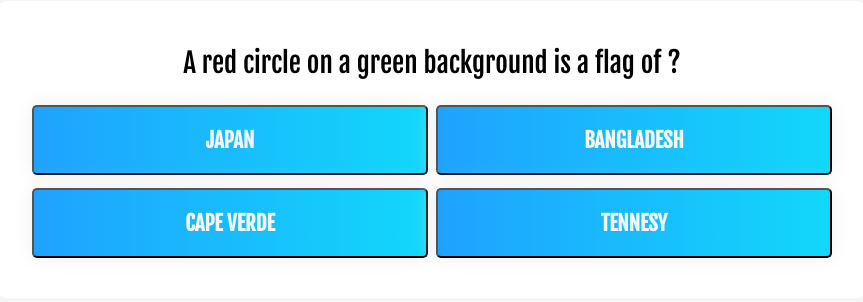
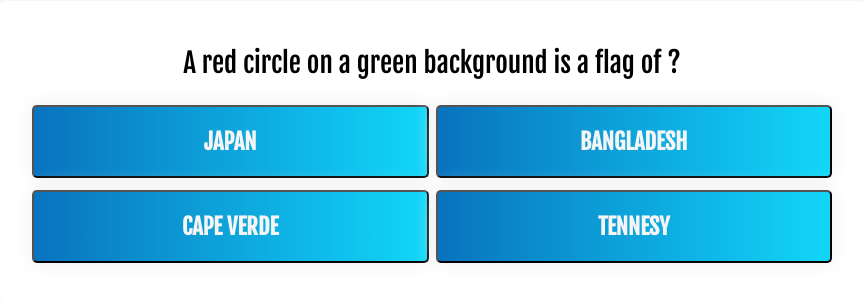
Before and after one commit to Code-Institute-Submissions/-casperelyan-my_first_java_project_AugResub, a plain HTML site: page index.html in a window 1280 px wide. Both pictures are taken after a click on the button "START". Shown: the part 276-578 px from the top of the page, without its empty margins (208-1071 px from the left). Drawn offline with Linux system fonts and the light colour scheme; files that its build step writes are made by us from their sources.

Commit message:
CSS edit

```diff
--- a/assets/css/style.css
+++ b/assets/css/style.css
@@ -57,13 +57,13 @@ header
   .btn-grid {
     display: grid;
     grid-template-columns: 1fr 1fr;
-    gap: 8px;
+    gap: 7px;
     margin: auto;
   }
 
   .btn {
    /*buttons style copied from https://gradientbuttons.colorion.com */
-    background-image: linear-gradient(to right, #1FA2FF 0%, #12D8FA  51%, #1FA2FF  100%);
+    background-image: linear-gradient(to right, #0973be 0%, #12D8FA  51%, #1FA2FF  100%);
     padding: 20px 35px;
     margin-bottom: 5px;
     text-align: center;
@@ -71,7 +71,7 @@ header
     font-family: "Fjalla One", "Arial", "Helvetica", sans-serif;
     text-transform: uppercase;
     transition: 0.5s;
-    font-size: 1.3rem;
+    font-size: 1.4rem;
     background-size: 200% auto;
     color: whitesmoke;
     box-shadow: 0 0 20px #eee;
--- a/assets/js/script.js
+++ b/assets/js/script.js
@@ -1,5 +1,5 @@
-const startButton = document.getElementById('start-btn')
-const nextButton = document.getElementById('next-btn')
+const startButton = document.getElementById('start-button')
+const nextButton = document.getElementById('next-button')
 const questionContainerElement = document.getElementById('question-container')
 const questionElement = document.getElementById('question')
 const answerButtonsElement = document.getElementById('answer-buttons')
--- a/index.html
+++ b/index.html
@@ -36,8 +36,8 @@
         </div>
       </div>
       <div class="controls">
-        <button id="start-btn" class="start-btn btn">Start</button>
-        <button id="next-btn" class="next-btn btn hide">Next</button>
+        <button id="start-button" class="start-btn btn">Start</button>
+        <button id="next-button" class="next-btn btn hide">Next</button>
       </div>
     </div>
   </body>
```
